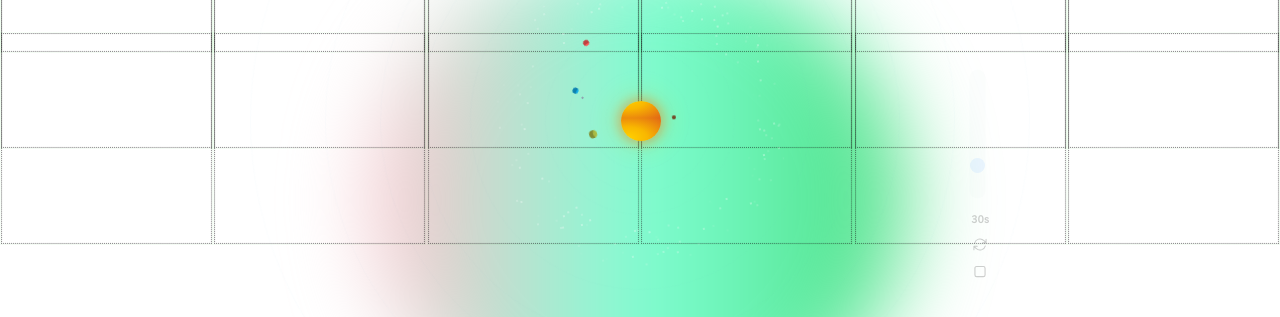
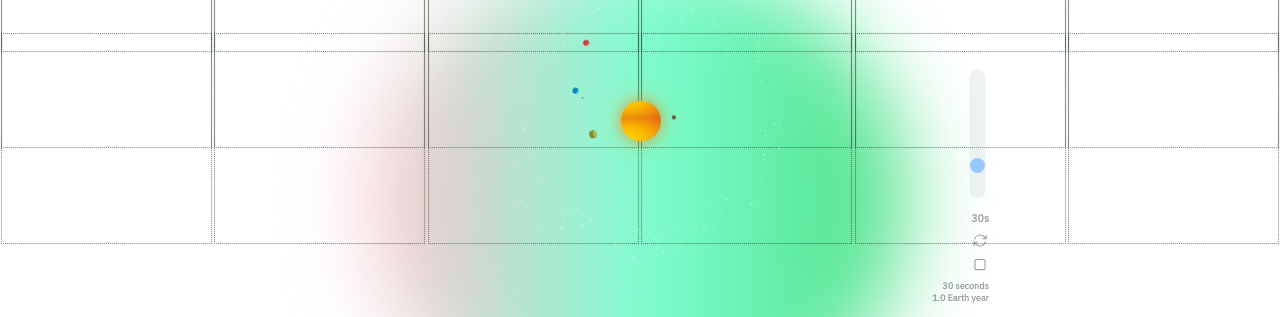
Before and after one commit to lloydlobo/lloydlobo.com, a Next.js app: page / in a window 1280 px wide. Shown: the part 480-797 px from the top of the page. Built offline with nearby package versions, Linux system fonts and the light colour scheme; no server answers.

Commit message:
feat: show earth years on speed change

```diff
--- a/components/effects/SolarSystem.module.css
+++ b/components/effects/SolarSystem.module.css
@@ -35,7 +35,7 @@ div.solar {
 
 /* Orbits */
 div.solar > *:not(.sun) {
-  border: 1px ridge rgba(100, 165, 200, min(calc((1.618/2) / var(--year-in-second)), 0.32));
+  border: 1px ridge rgba(100, 165, 200, min(calc((1.618/3.14) / var(--year-in-second)), 0.32));
   border-radius: 100%;
   top: 0%;
   left: 0%;
--- a/components/effects/SolarSystem.tsx
+++ b/components/effects/SolarSystem.tsx
@@ -8,7 +8,7 @@ export const SolarSystem = (props: {}) => {
     <>
       <div className={`relative -z-50 ${styles.body}`}>
         <div className="-z-10">
-          <div className="relative inset-0 z-50 hover:opacity-100 transition-opacity opacity-20">
+          <div className="relative inset-0 z-50 hover:opacity-100 transition-opacity opacity-40">
             <SolarControls />
           </div>
 
@@ -30,8 +30,10 @@ export const SolarSystem = (props: {}) => {
             <div className={styles.saturn} />
             <div className={styles.uranus} />
             <div className={styles.neptune} />
-            <div className={styles.pluto} />
             {/* End: Planets. */}
+
+            {/* <div className={styles.pluto} /> */}
+
             <div className={styles.asteroid_belt} />
           </div>
 
@@ -64,8 +66,7 @@ export const SolarControls = (props: {}) => {
           <div className="absolute -top-3 left-1/2 mx-auto origin-left -rotate-90 place-self-center">
             <input
               id="yearInSecond"
-              // className="transparent transition-opacity hover:opacity-90 opacity-25 bg-neutral-200 cursor-pointer appearance-none rounded-full border-transparent bg-gradient-to-r from-orange-400 via-green-400 to-purple-500 h-[0.5rem]"
-              className="transparent transition-opacity bg-gray3/40 dark:bg-on-tertiary cursor-pointer appearance-none rounded-full border-transparent opacity-40 hover:opacity-100"
+              className="transparent transition-opacity bg-gray3/50 dark:bg-on-tertiary cursor-pointer appearance-none rounded-full border-transparent dark:opacity-40 hover:opacity-100"
               min="5.00"
               max="120.00"
               value={speed}
@@ -74,19 +75,20 @@ export const SolarControls = (props: {}) => {
             />
           </div>
           <div className="scale-75">
-            <div className="relative grid gap-3 font-sans">
+            <div className="relative grid gap-2 font-sans">
               <label
                 id="yearInSecondLabel"
                 htmlFor="yearInSecond"
-                className="text-neutral-700 dark:text-neutral-200 relative text-end text-sm before:bg-on-primary/40  cursor-help font-bold before:absolute hover:before:-translate-x-[111%] before:opacity-100 before:scale-110 before:w-[23ch] hover:before:content-['30_seconds_=_1_Earth_year'] "
+                data-hover={`${speed} seconds = ${30 / speed} Earth year`}
+                className={`text-neutral-700 dark:text-neutral-200 relative text-end text-sm before:bg-on-primary/40  cursor-help font-bold before:absolute hover:before:-translate-x-[111%] before:opacity-100 before:scale-110 before:w-[23ch] hover:before:content-['30_seconds_=_1_Earth_year'] `}
               >
                 {speed}s
               </label>
               <span
                 id="yearInSecondLabel"
-                className="text-neutral-700 dark:text-neutral-200 absolute top-[60%] left-[0%] hidden aspect-square w-[23ch] rotate-90 font-bold opacity-5 "
+                className="text-neutral-700 dark:text-neutral-200 text-right text-xs absolute top-[100%] right-[1%] pt-2 -z-10 min-w-[12ch] font-bold "
               >
-                30 seconds = 1 Earth year
+                {speed} seconds<br/>{(speed/30).toPrecision(2)} Earth year
               </span>
               <button title="Reset" className="scale-90" onClick={(e) => useUpdateSpeed(e, "30.0")}>
                 <ResetIcon />
```
